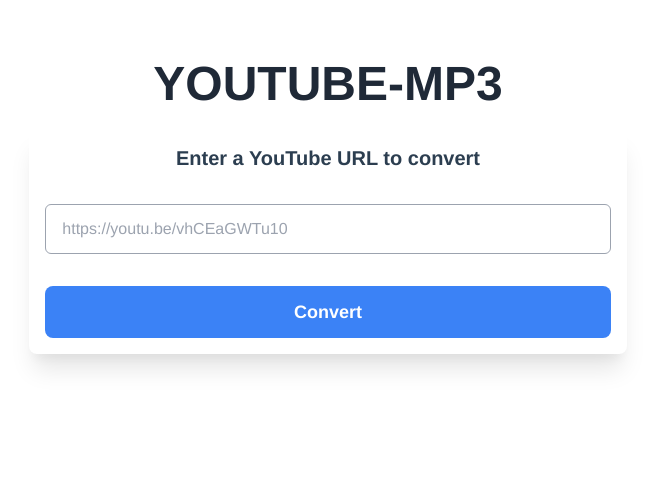
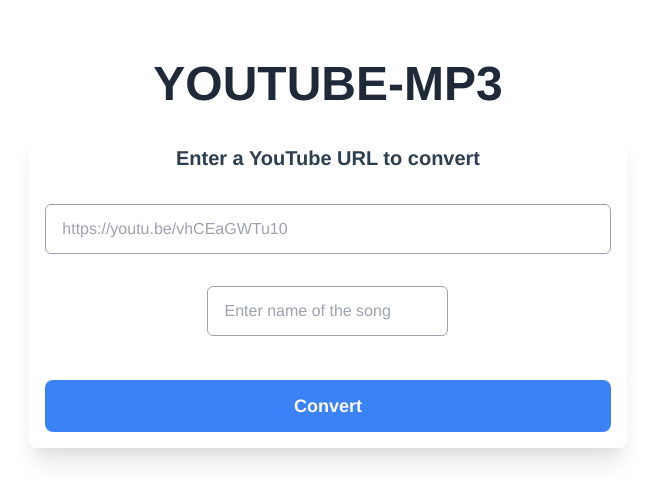
Before and after one commit to vivekmurali/yt-mp3, a Vue app in the folder web/: page / in a window 1280 px wide. Shown: the top 502 px of the page, without its empty margins (312-967 px from the left). Built offline with nearby package versions, Linux system fonts and the light colour scheme; what @meforma/vue-toaster would draw is missing.

Commit message:
Added song name

```diff
--- a/web/src/components/UrlForm.vue
+++ b/web/src/components/UrlForm.vue
@@ -29,6 +29,16 @@
 						placeholder="https://youtu.be/vhCEaGWTu10"
 						class="mb-3 py-3 px-4 border border-gray-400 focus:outline-none rounded-md focus:ring-1 ring-cyan-500"
 					/>
+					<div class="">
+						<input
+							autocomplete="off"
+							name="songname"
+							type="text"
+							v-model="songname"
+							placeholder="Enter name of the song"
+							class="mb-3 py-3 px-4 border border-gray-400 focus:outline-none rounded-md focus:ring-1 ring-cyan-500"
+						/>
+					</div>
 					<button
 						@click="convert()"
 						class="w-full bg-blue-500 text-white p-3 rounded-lg font-semibold text-lg"
@@ -50,6 +60,7 @@
 		return {
 			url: "",
 			done: true,
+			songname: "",
 		};
 	},
 	methods: {
@@ -77,7 +88,7 @@
 				.then((res) => res.blob())
 				.then((blob) => {
 					this.done = true;
-					download(blob);
+					download(blob, this.songname);
 				});
 		},
 	},
```
